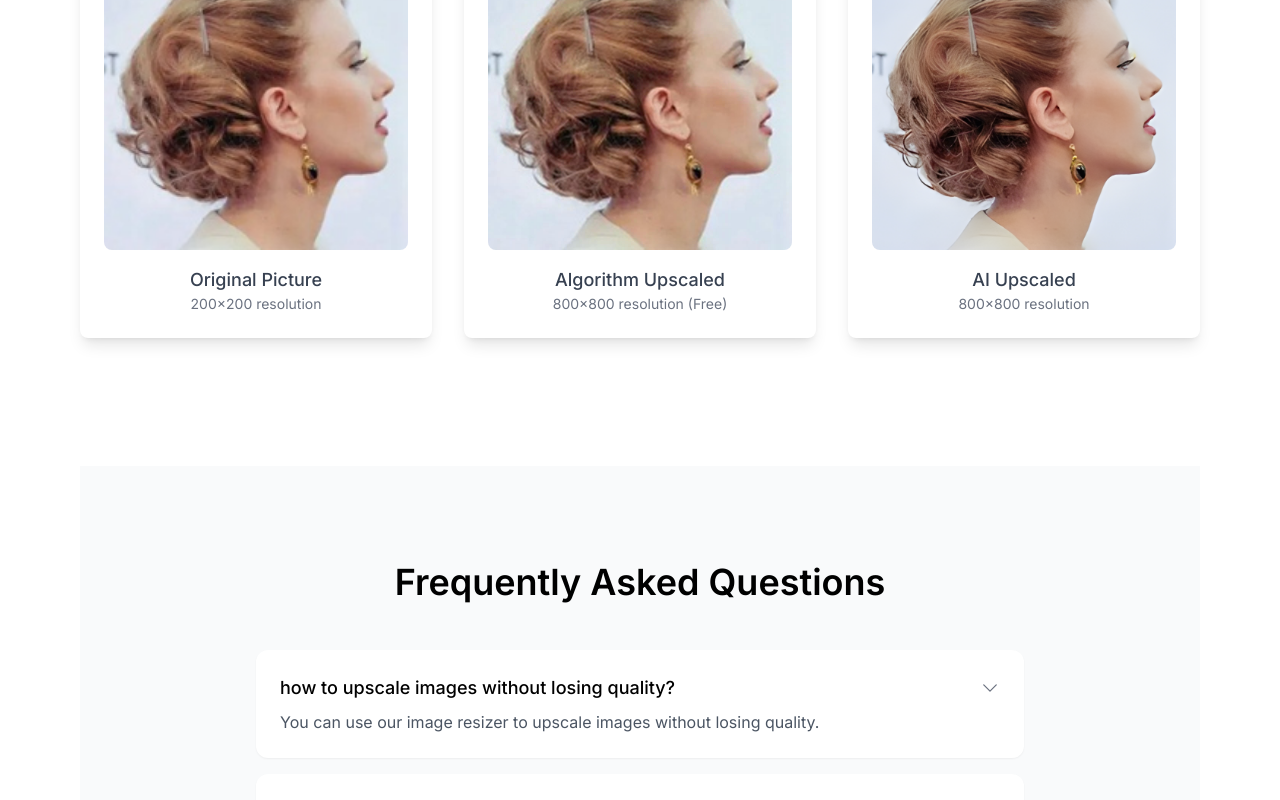
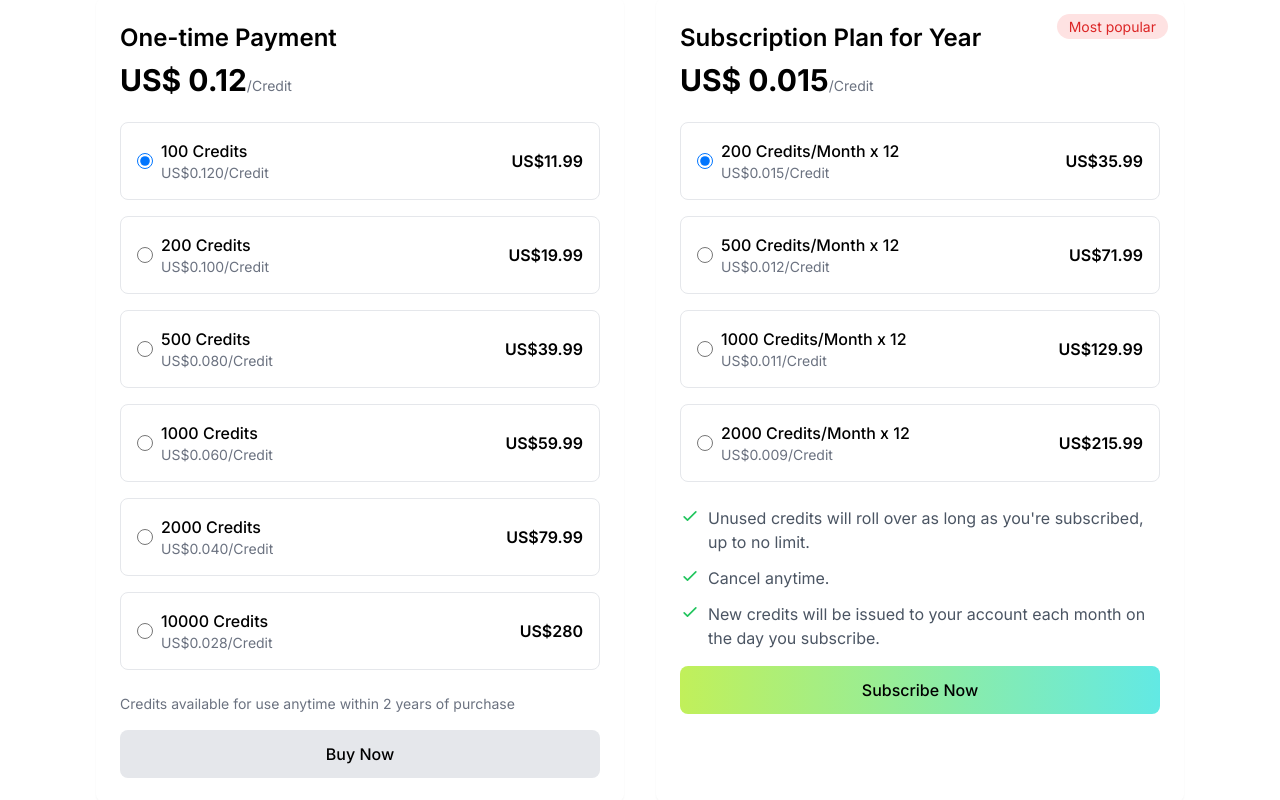
Before and after one commit to wms-why/imgres-web, a Next.js app: page / in a window 1280 px wide. Shown: the part 1820-2620 px from the top of the page. Built offline with nearby package versions, Linux system fonts and the light colour scheme.

Commit message:
添加price页面

```diff
--- a/app/Context.tsx
+++ b/app/Context.tsx
@@ -30,7 +30,6 @@ export default function Context({
 
       <div>
         {children}
-
       </div>
       <Footer />
 
--- a/app/components/Header.tsx
+++ b/app/components/Header.tsx
@@ -16,6 +16,8 @@ const Header = () => {
             </h1>
           </div>
           <div className="hidden md:flex items-center space-x-8">
+            <a href="/#tool" className="text-gray-300 hover:text-white transition-colors">Tool</a>
+            <a href="/#price" className="text-gray-300 hover:text-white transition-colors">Price</a>
             <a href="/#EffectComparison" className="text-gray-300 hover:text-white transition-colors">Effect Comparison</a>
             <a href="/#faq" className="text-gray-300 hover:text-white transition-colors">FAQ</a>
           </div>
--- a/app/components/ImageResizer.tsx
+++ b/app/components/ImageResizer.tsx
@@ -196,7 +196,7 @@ const ImageResizer = () => {
       return (
         <span
           className="text-green-500"
-          title="your chooesed pixes is lower then your upload image's pixes"
+          title="lower resolution process always free"
         >
           free
         </span>
@@ -205,10 +205,10 @@ const ImageResizer = () => {
       if (size.useAI) {
         return (
           <>
-            <span className="text-green-500 text-xl font-bold">AI</span> |{" "}
+            <span className="text-green-500 text-xl font-bold" title="cost one credit">AI</span> |{" "}
             <span
               className="text-gray-500 cursor-pointer text-xl font-bold"
-              title="you can click to toogle AI to resize it to your choosed size"
+              title="toogle AI to process this Size"
               onClick={() => {
                 size.useAI = false;
                 freshSizesDisplay();
@@ -223,7 +223,7 @@ const ImageResizer = () => {
           <>
             <span
               className="text-gray-500 cursor-pointer text-xl font-bold"
-              title="need login, you can click to toogle free to resize it to your choosed size"
+              title="toogle free to process this Size, cost one credit"
               onClick={() => {
                 size.useAI = true;
                 freshSizesDisplay();
@@ -359,7 +359,7 @@ const ImageResizer = () => {
   };
 
   return (
-    <section className="w-full py-16 bg-gray-100">
+    <section id="tool" className="w-full py-16 bg-gray-100">
       <div className="max-w-[1024px] mx-auto ">
         <h2 className="text-4xl font-semibold text-center mb-12">
           Image Resize Tool
@@ -527,12 +527,12 @@ const ImageResizer = () => {
                 <div className="animate-spin rounded-full h-6 w-6 border-b-2 border-white"></div>
               </div>
             ) : (
-              "Start Process"
+              "Start Process ( AI Temporarily Free )"
             )}
           </button>
 
 
-          {/* <div className="w-full sm:w-auto text-center text-stone-400">* AI Need Login</div> */}
+          <div className="w-full sm:w-auto text-center text-stone-400">* AI need login, and cost your credit. One Credit for Once AI Process</div>
           {selectImageErrorShow && (
             <div className="text-red-500 text-xl text-center">
               please upload an image first
--- /dev/null
+++ b/app/components/Price.tsx
@@ -0,0 +1,143 @@
+'use client'
+
+import { useState } from 'react'
+
+export default function PricingPage() {
+  const [selectedOneTime, setSelectedOneTime] = useState("100")
+  const [selectedSubscription, setSelectedSubscription] = useState("200")
+  const [billingCycle, setBillingCycle] = useState("yearly")
+
+  const oneTimeCredits = [
+    { credits: "100", price: 11.99, pricePerCredit: 0.12 },
+    { credits: "200", price: 19.99, pricePerCredit: 0.10 },
+    { credits: "500", price: 39.99, pricePerCredit: 0.08 },
+    { credits: "1000", price: 59.99, pricePerCredit: 0.06 },
+    { credits: "2000", price: 79.99, pricePerCredit: 0.04 },
+    { credits: "10000", price: 280, pricePerCredit: 0.028 }
+  ]
+
+  const subscriptionCredits = [
+    { credits: "200", price: 35.99, pricePerCredit: 0.015 },
+    { credits: "500", price: 71.99, pricePerCredit: 0.012 },
+    { credits: "1000", price: 129.99, pricePerCredit: 0.011 },
+    { credits: "2000", price: 215.99, pricePerCredit: 0.009 }
+  ]
+
+  return (
+    <section id="price" className="container mx-auto px-4 py-24 ">
+      <h2 className="text-4xl font-semibold text-center mb-12">Price</h2>
+      <div className="grid md:grid-cols-2 gap-8 max-w-6xl mx-auto">
+        {/* One-time Payment Section */}
+        <div className="bg-white rounded-lg shadow-sm p-6">
+          <h3 className="text-2xl font-semibold mb-2">One-time Payment</h3>
+          <div className="text-3xl font-bold mb-6">
+            US$ {selectedOneTime === "100" ? "0.12" : oneTimeCredits.find(c => c.credits === selectedOneTime)?.pricePerCredit.toFixed(3)}
+            <span className="text-sm font-normal text-gray-500">/Credit</span>
+          </div>
+
+          <div className="space-y-4">
+            {oneTimeCredits.map((plan) => (
+              <label
+                key={plan.credits}
+                className={`flex items-center justify-between p-4 border rounded-lg cursor-pointer hover:bg-gray-50 ${selectedOneTime === plan.credits ? 'border-primary' : 'border-gray-200'
+                  }`}
+              >
+                <div className="flex items-center space-x-2">
+                  <input
+                    type="radio"
+                    name="one-time"
+                    value={plan.credits}
+                    checked={selectedOneTime === plan.credits}
+                    onChange={(e) => setSelectedOneTime(e.target.value)}
+                    className="w-4 h-4 text-primary focus:ring-primary"
+                  />
+                  <div>
+                    <div className="font-medium">{plan.credits} Credits</div>
+                    <div className="text-sm text-gray-500">US${plan.pricePerCredit.toFixed(3)}/Credit</div>
+                  </div>
+                </div>
+                <div className="font-semibold">US${plan.price}</div>
+              </label>
+            ))}
+          </div>
+
+          <p className="text-sm text-gray-500 mt-6 mb-4">
+            Credits available for use anytime within 2 years of purchase
+          </p>
+
+          <button className="w-full font-medium rounded-lg py-3 px-6 bg-gray-200 hover:bg-gray-300">
+            Buy Now
+          </button>
+        </div>
+
+        {/* Subscription Plan Section */}
+        <div className="bg-white rounded-lg shadow-sm p-6 relative">
+          <div className="absolute right-4 top-4">
+            <span className="bg-red-100 text-red-600 text-sm px-3 py-1 rounded-full">
+              Most popular
+            </span>
+          </div>
+
+          <h3 className="text-2xl font-semibold mb-2">Subscription Plan for Year</h3>
+          <div className="text-3xl font-bold mb-6">
+            US$ 0.015
+            <span className="text-sm font-normal text-gray-500">/Credit</span>
+          </div>
+
+          <div className="space-y-4">
+            {subscriptionCredits.map((plan) => (
+              <label
+                key={plan.credits}
+                className={`flex items-center justify-between p-4 border rounded-lg cursor-pointer hover:bg-gray-50 ${selectedSubscription === plan.credits ? 'border-primary' : 'border-gray-200'
+                  }`}
+              >
+                <div className="flex items-center space-x-2">
+                  <input
+                    type="radio"
+                    name="subscription"
+                    value={plan.credits}
+                    checked={selectedSubscription === plan.credits}
+                    onChange={(e) => setSelectedSubscription(e.target.value)}
+                    className="w-4 h-4 text-primary focus:ring-primary"
+                  />
+                  <div>
+                    <div className="font-medium">{plan.credits} Credits/Month x 12</div>
+                    <div className="text-sm text-gray-500">US${plan.pricePerCredit.toFixed(3)}/Credit</div>
+                  </div>
+                </div>
+                <div className="font-semibold">US${plan.price}</div>
+              </label>
+            ))}
+          </div>
+
+          <div className="mt-6 mb-4">
+            <ul className="space-y-3 text-gray-600">
+              <li className="flex items-start">
+                <svg className="w-5 h-5 text-green-500 mr-2 flex-shrink-0" fill="none" stroke="currentColor" viewBox="0 0 24 24" xmlns="http://www.w3.org/2000/svg">
+                  <path strokeLinecap="round" strokeLinejoin="round" strokeWidth={2} d="M5 13l4 4L19 7" />
+                </svg>
+                Unused credits will roll over as long as you're subscribed, up to no limit.
+              </li>
+              <li className="flex items-start">
+                <svg className="w-5 h-5 text-green-500 mr-2 flex-shrink-0" fill="none" stroke="currentColor" viewBox="0 0 24 24" xmlns="http://www.w3.org/2000/svg">
+                  <path strokeLinecap="round" strokeLinejoin="round" strokeWidth={2} d="M5 13l4 4L19 7" />
+                </svg>
+                Cancel anytime.
+              </li>
+              <li className="flex items-start">
+                <svg className="w-5 h-5 text-green-500 mr-2 flex-shrink-0" fill="none" stroke="currentColor" viewBox="0 0 24 24" xmlns="http://www.w3.org/2000/svg">
+                  <path strokeLinecap="round" strokeLinejoin="round" strokeWidth={2} d="M5 13l4 4L19 7" />
+                </svg>
+                New credits will be issued to your account each month on the day you subscribe.
+              </li>
+            </ul>
+          </div>
+
+          <button className="w-full bg-gradient-to-r from-[#C1F05A] to-[#62E9E4] text-black font-medium rounded-lg py-3 px-6 hover:opacity-90">
+            Subscribe Now
+          </button>
+        </div>
+      </div>
+    </section>
+  )
+}
--- a/app/page.tsx
+++ b/app/page.tsx
@@ -2,6 +2,7 @@ import Hero from './components/Hero';
 import FAQ from './components/FAQ';
 import ImageResizer from './components/ImageResizer';
 import EffectComparison from './components/EffectComparison';
+import PricingPage from './components/Price';
 
 export default function Home() {
   return (
@@ -10,6 +11,7 @@ export default function Home() {
         <Hero />
         <ImageResizer />
 
+        <PricingPage />
         <EffectComparison />
         <FAQ />
       </main>
```
Also changed, not shown: 2 other files (tests, documents, lock files or other folders).
